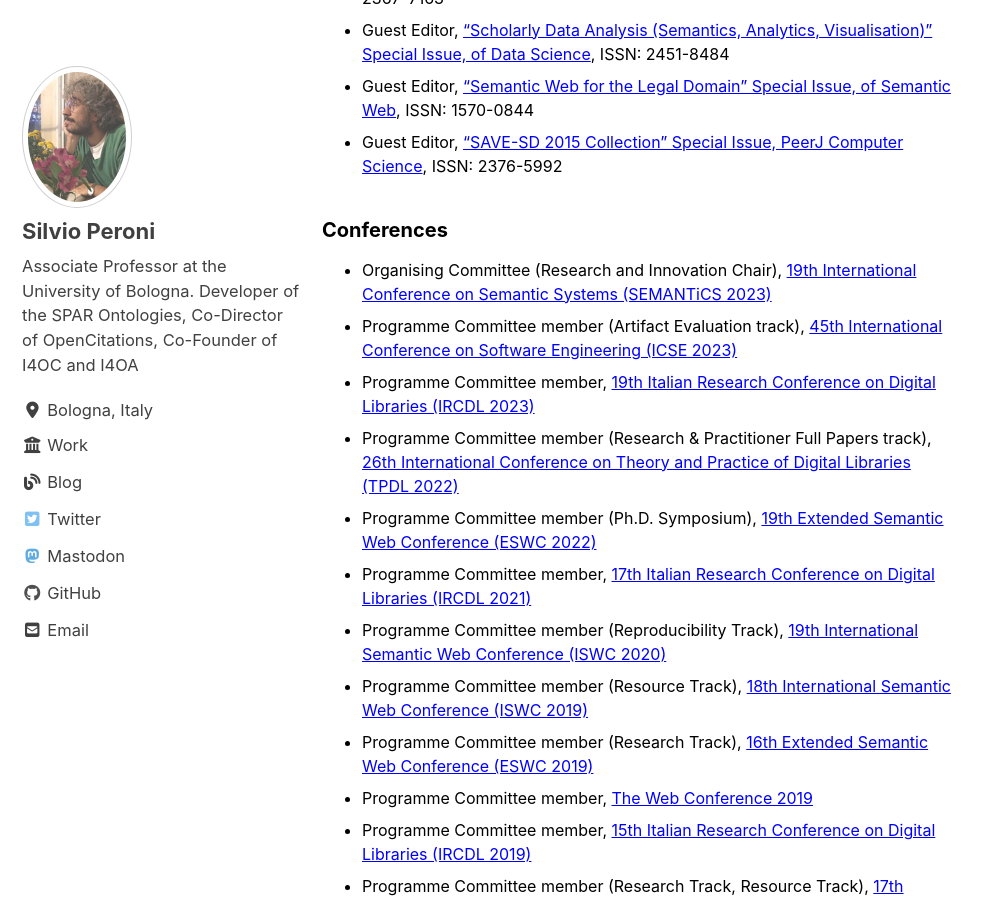
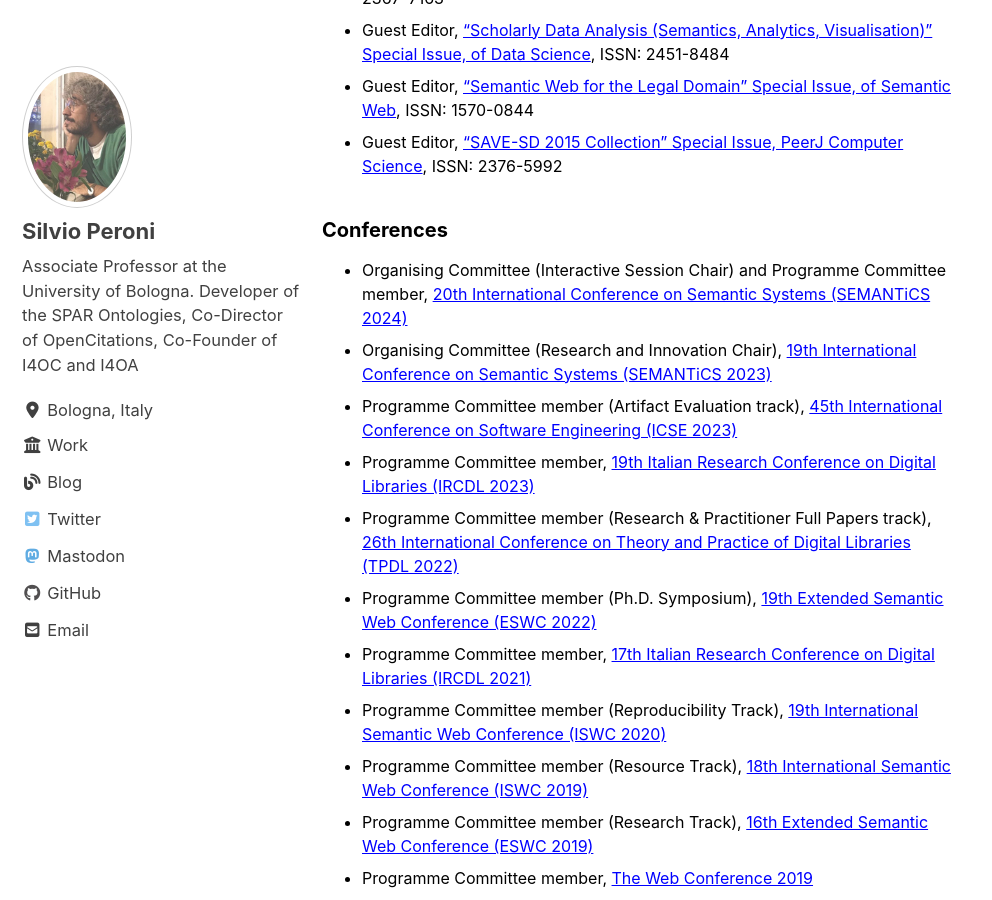
Before and after one commit to essepuntato/essepuntato.github.io, a Jekyll site: the page built from _pages/activities.md, in a window 1280 px wide and 900 px high, scrolled down 1525 px. Shown: the whole window, without its empty margins (0-992 px from the left). Built offline with Jekyll 4.4.1, drawn with Linux system fonts in a browser that asks for light colours; cached includes are drawn as plain includes; nearby versions of some CDN libraries.

Commit message:
Update conference.yml

```diff
--- a/_data/activities/conference.yml
+++ b/_data/activities/conference.yml
@@ -1,3 +1,7 @@
+- name: "20th International Conference on Semantic Systems (SEMANTiCS 2024)"
+  url: "https://2024-eu.semantics.cc/"
+  role: "Organising Committee (Interactive Session Chair) and Programme Committee member"
+
 - name: "19th International Conference on Semantic Systems (SEMANTiCS 2023)"
   url: "https://2023-eu.semantics.cc/"
   role: "Organising Committee (Research and Innovation Chair)"
```
